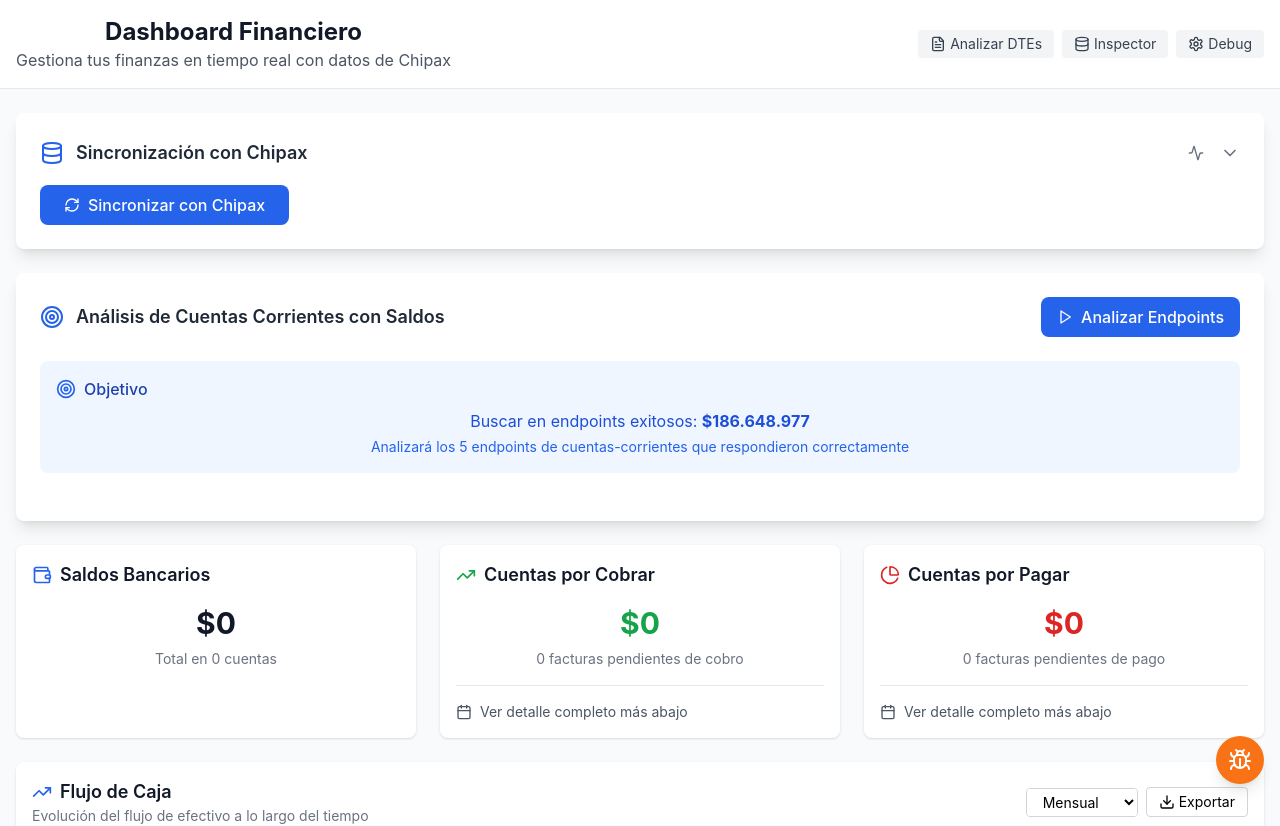
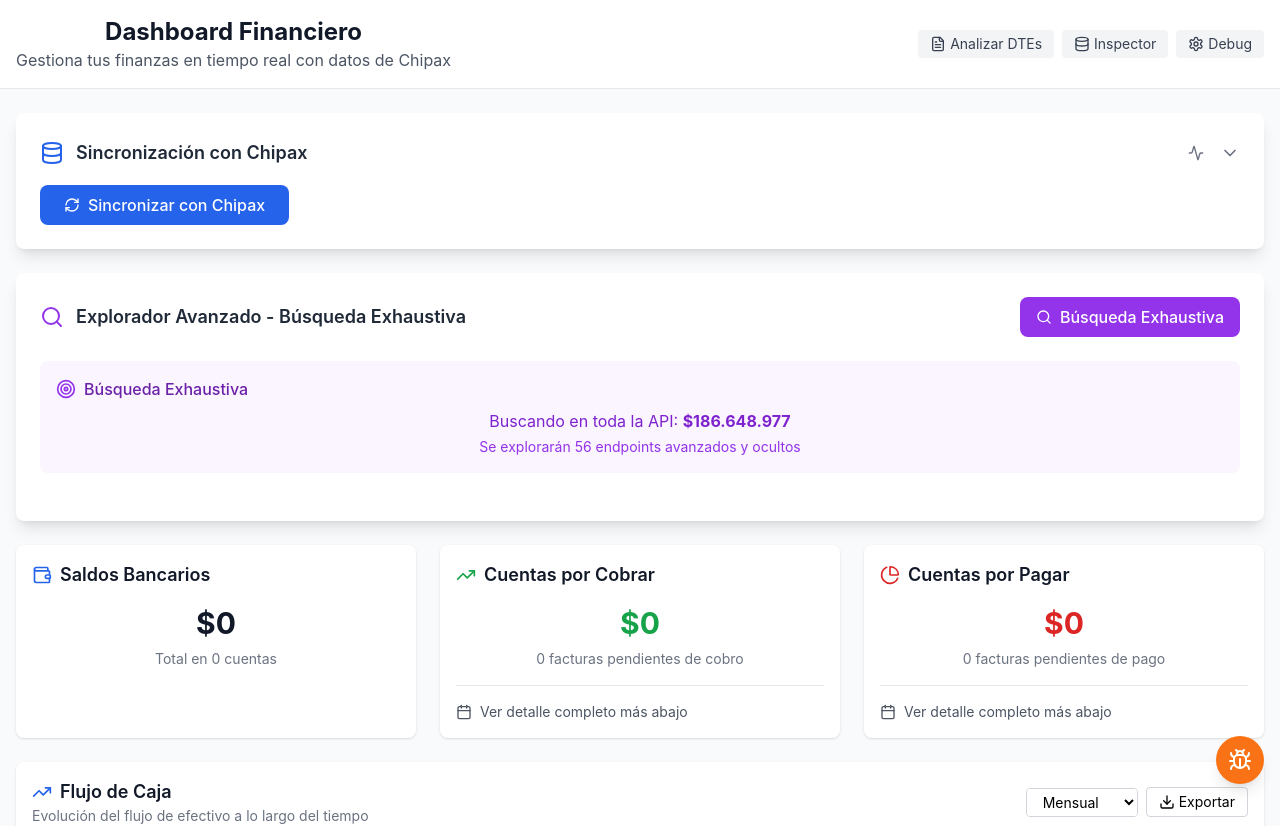
Before and after one commit to Grupo-PGV/dashboard-financiero, a React (Create React App) app: page / in a window 1280 px wide. Shown: the top 826 px of the page. Built offline with nearby package versions, Linux system fonts and the light colour scheme.

Commit message:
Update DashboardFinancieroIntegrado.jsx

```diff
--- a/src/pages/DashboardFinancieroIntegrado.jsx
+++ b/src/pages/DashboardFinancieroIntegrado.jsx
@@ -18,6 +18,7 @@ import ChipaxCartolaDebugger from '../components/ChipaxCartolaDebugger';
 import SimpleSaldosDebugger from '../components/SimpleSaldosDebugger';
 import ChipaxSaldosExplorer from '../components/ChipaxSaldosExplorer';
 import ChipaxCuentasConSaldosDebugger from '../components/ChipaxCuentasConSaldosDebugger';
+import ChipaxAdvancedExplorer from '../components/ChipaxAdvancedExplorer';
 
 const DashboardFinancieroIntegrado = () => {
   // Estados principales
@@ -277,7 +278,7 @@ const DashboardFinancieroIntegrado = () => {
           />
         </div>
         <div className="mb-6">
-  <ChipaxCuentasConSaldosDebugger />
+  <ChipaxAdvancedExplorer />
 </div>
 
         {/* Información de paginación */}
```
